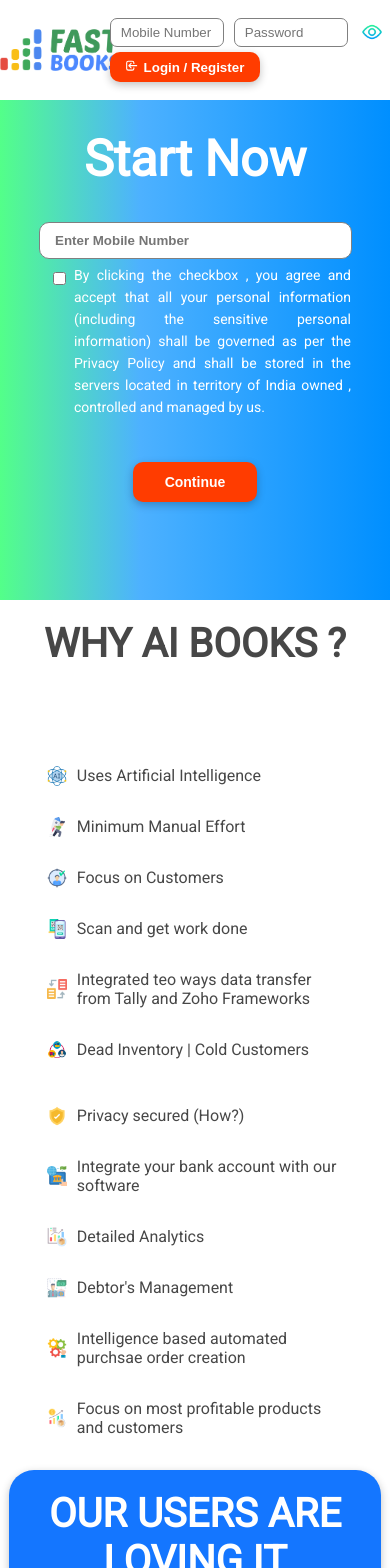
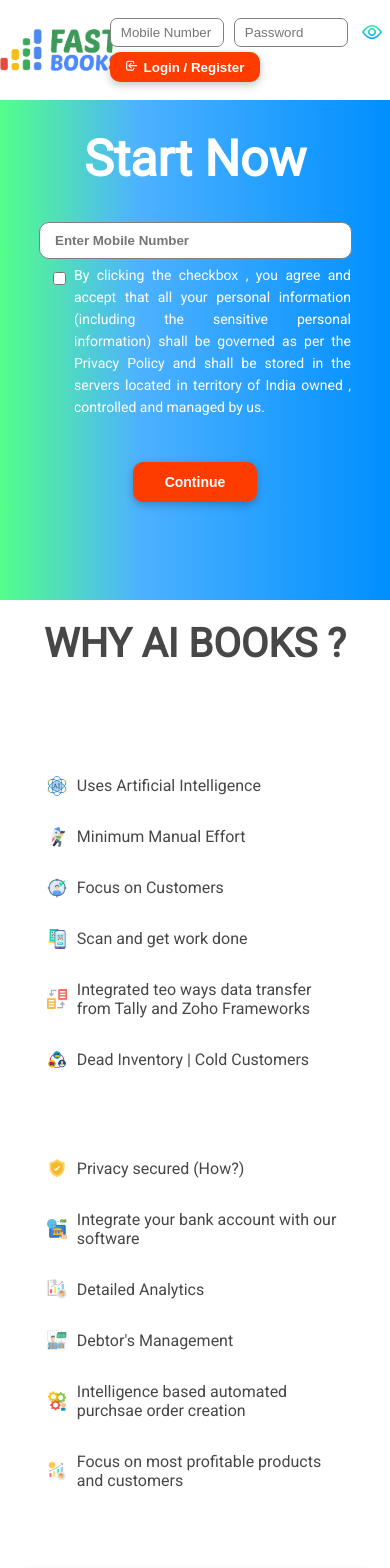
Before and after one commit to Aniket4024/Fast-Book-Landing-Page, a React (Create React App) app: page / in a window 390 px wide. Shown: the top 1568 px of the page. Built offline with nearby package versions, Linux system fonts and the light colour scheme.

Commit message:
full responsive

```diff
--- a/src/CSS/ComponentCSS/AIBooks.module.scss
+++ b/src/CSS/ComponentCSS/AIBooks.module.scss
@@ -3,7 +3,7 @@
 
 #AIBooks{
     width: 60%;
-    /* border: 1px solid rgb(88, 121, 84); */
+    //  border: 1px solid rgb(88, 121, 84);
     height: 450px;
     margin: 20px auto;
     transition: width  0.3s;
@@ -11,7 +11,7 @@
 #AIBooks>div:nth-child(1){
     width: 100%;
     height: 15%;
-    /* background-color: aqua; */
+    //  background-color: aqua;
 }
 #AIBooks>div:nth-child(1)>h1{
     margin: 0px;
@@ -144,7 +144,7 @@
 @media screen and (max-width:400px){
     #AIBooks{
         width: 95%;
-        height: 800px;
+        height: 900px;
     }
     #AIBooks>div:nth-child(2)>div{
         transition: height 0.3s;
@@ -157,7 +157,7 @@
 @media screen and (max-width:338px){
     #AIBooks{
         width: 95%;
-        height: 800px;
+        height: 950px;
     }
     #AIBooks>div:nth-child(1){
         height: 15%;
@@ -170,3 +170,8 @@
         height: 50%;
     }
 }
+@media screen and (max-width:300px){
+    #AIBooks{
+        height: 1100px;
+    }
+}
```
